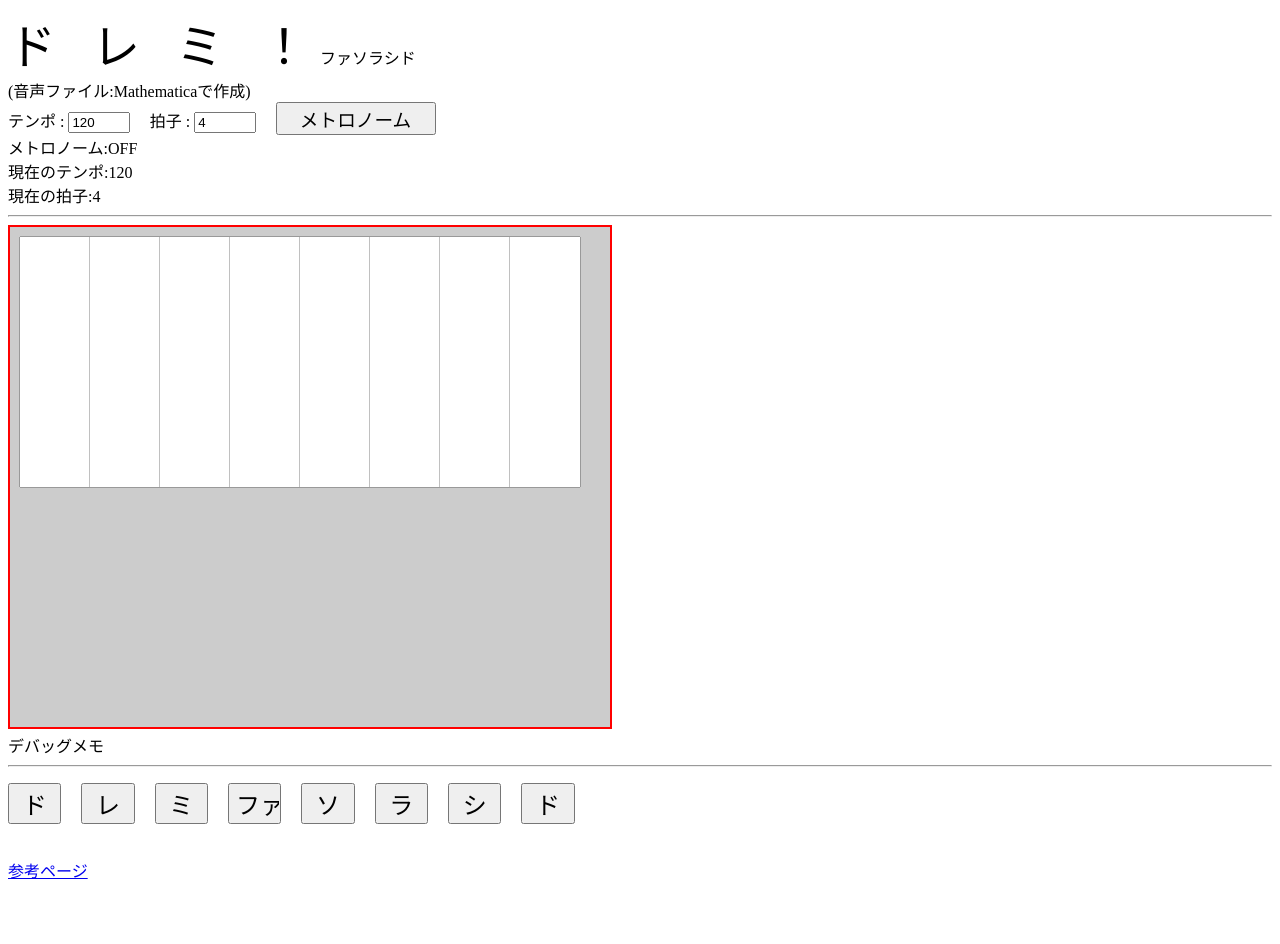
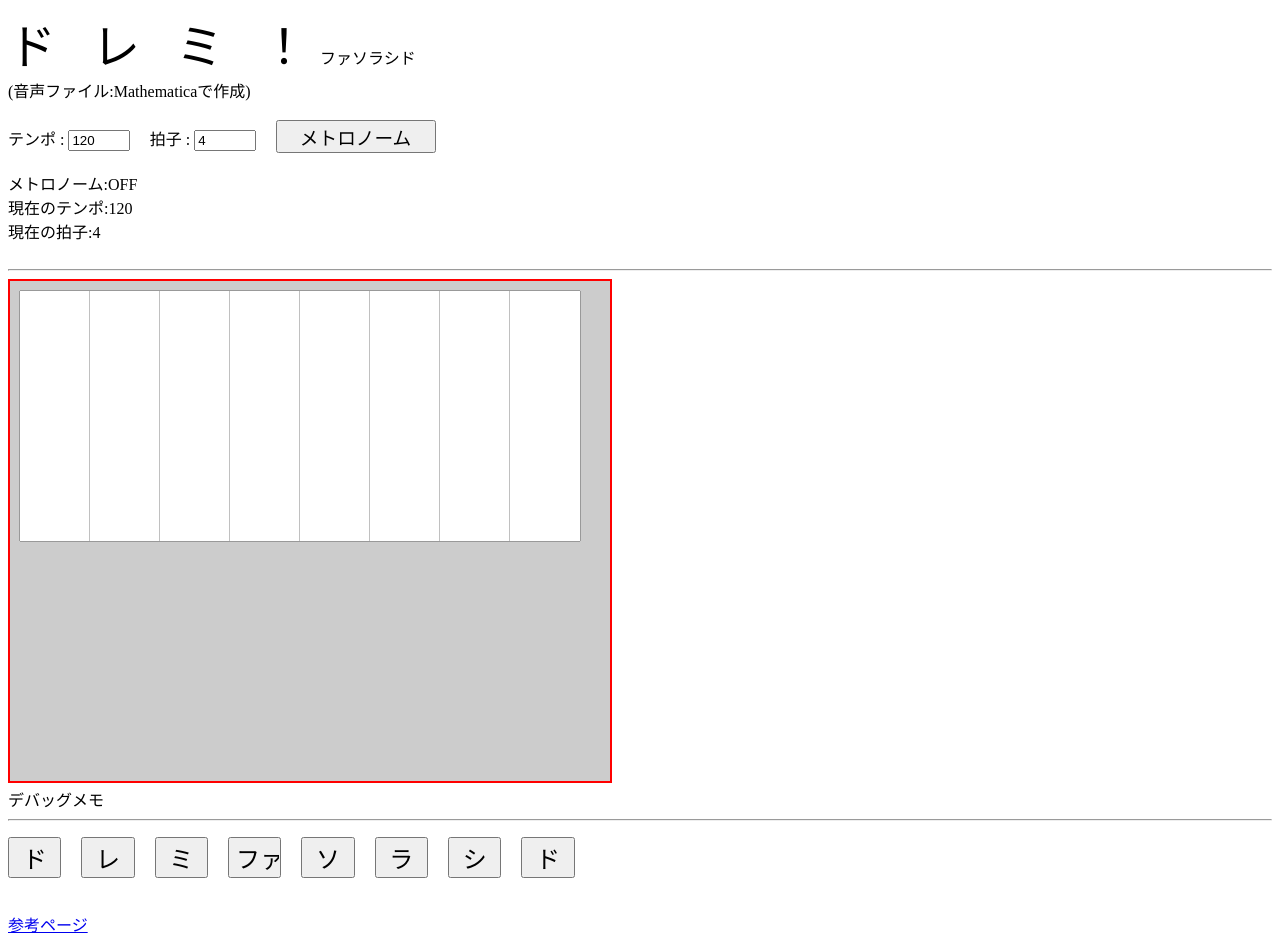
Before and after one commit to mtjune/html5, a plain HTML site: page index.html in a window 1280 px wide. Before the commit the page ends 890 px from the top, so only its background shows below. Drawn offline with Linux system fonts and the light colour scheme.

Commit message:
edit form

```diff
--- a/index.html
+++ b/index.html
@@ -13,16 +13,17 @@
 	<body onload="initonload()" style="-webkit-user-select: none; -webkit-touch-callout: none; -webkit-tap-highlight-color: rgba(0, 0, 0, 0)">
 <font size="20">ド &nbsp; レ &nbsp; ミ &nbsp; ！ </font>ファソラシド
 <br>
-(音声ファイル:Mathematicaで作成)<br>
+(音声ファイル:Mathematicaで作成)<br><br>
 
 <form name="inputform">
 	テンポ : <input type="number" name="bpm" value="120" min="15" max="300" style="width:40pt"> &nbsp; &nbsp;
 	拍子 : <input type="number" name="tempo" value="4" min="1" max="8" style="width:40pt"> &nbsp; &nbsp;
-	<input type="button" value="メトロノーム" onclick="clickMetronome(1)" style="width:120pt;font-size:14pt;"><br>
+	<input type="button" value="メトロノーム" onclick="clickMetronome(1)" style="width:120pt;font-size:14pt;"><br><br>
 </form>
 <div id="indisMetroOn">メトロノーム:OFF</div>
 <div id="nowbpm">現在のテンポ:120</div>
 <div id="nowtempo">現在の拍子:4</div>
+<br>
 <hr>
 
 <canvas id="cvs" width="600" height="500"></canvas>
```
